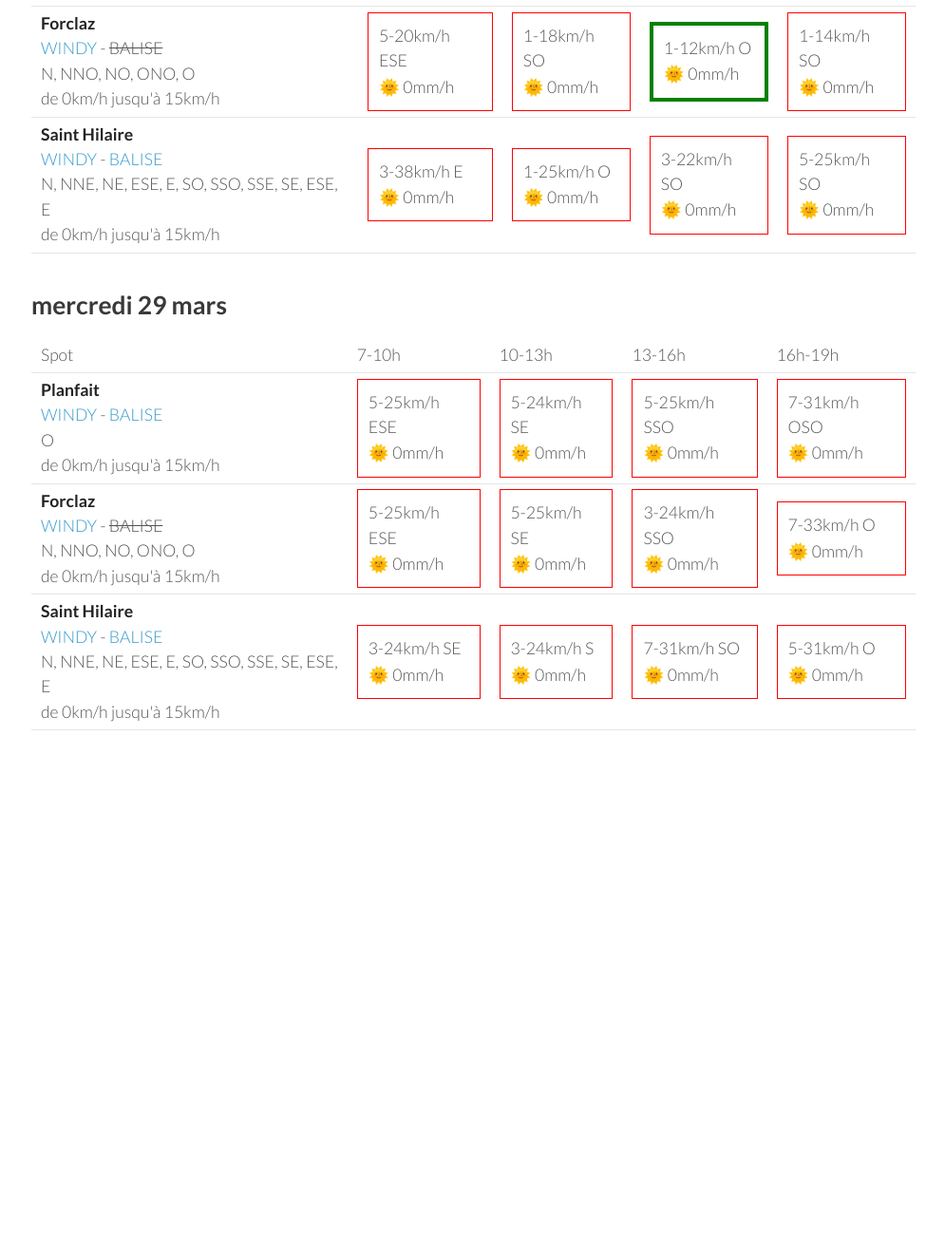
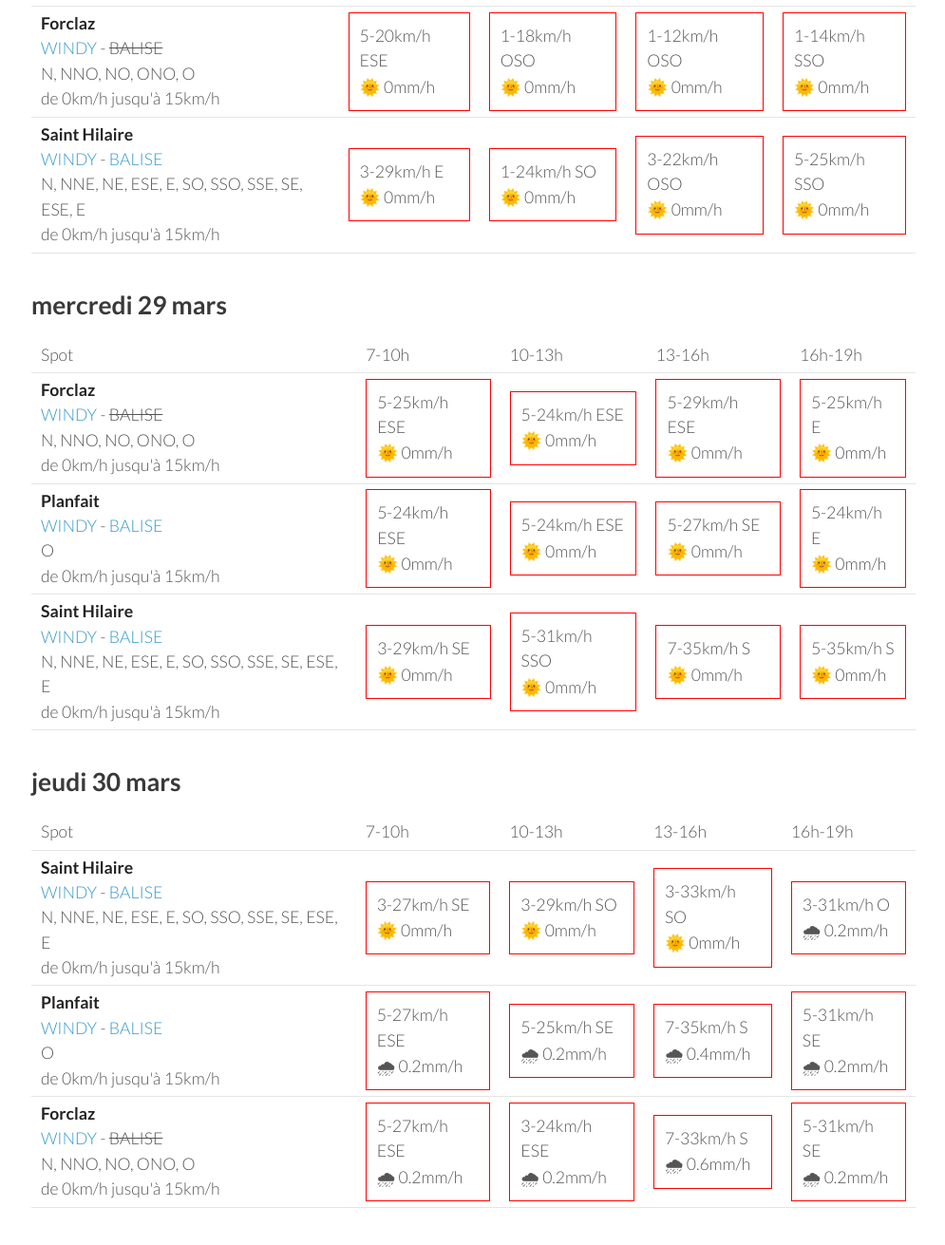
Before and after one commit to parapente-dans-le-nord/parapente-dans-le-nord.github.io, a Jekyll site: the page built from alpes_nord.markdown, in a window 1280 px wide and 1400 px high, scrolled down 1984 px. Shown: the top 1311 px of the window at 95% size, without its empty margins (25-1020 px from the left). Built offline with Jekyll 4.4.1, drawn with Linux system fonts in a browser that asks for light colours; before the commit the page ends 2881 px from its top, so only the background shows below that; some of the changed text lies outside the part shown.

Commit message:
update index.markdown

```diff
--- a/alpes_nord.markdown
+++ b/alpes_nord.markdown
@@ -7,7 +7,7 @@ title:  "Tous les spots"
 {: .links}
 
 # Prevision Windy, modèle Arome
-page mise à jour le samedi 25 mars 06:26
+page mise à jour le samedi 25 mars 10:25
 
 ## samedi 25 mars
 
@@ -116,30 +116,30 @@ page mise à jour le samedi 25 mars 06:26
 <tr>
         <td><strong>Saint Hilaire</strong><br><a href="https://windy.com/45.307/5.888?45.087,5.889,9,m:eUFagkX">WINDY</a> - <span class=""><a href="http://www.balisemeteo.com/balise.php?idBalise=61">BALISE</a> </span><br> <span class="vent-favorable">N, NNE, NE, ESE, E, SO, SSO, SSE, SE, ESE, E</span><br><span class="force-vent">de 0km/h jusqu'à 15km/h</span> </td>
 
-            <td><div class="not-flyable"><p>1-48km/h N</p><p>🌧 3mm/h</p></div></td>
-            <td><div class="not-flyable"><p>1-33km/h ONO</p><p>🌧 2mm/h</p></div></td>
-            <td><div class="not-flyable"><p>5-44km/h NNO</p><p>🌧 2mm/h</p></div></td>
-            <td><div class="not-flyable"><p>7-51km/h NNO</p><p>🌧 3mm/h</p></div></td>
+            <td><div class="not-flyable"><p>1-42km/h N</p><p>🌧 5mm/h</p></div></td>
+            <td><div class="not-flyable"><p>1-35km/h NO</p><p>🌧 3mm/h</p></div></td>
+            <td><div class="not-flyable"><p>5-46km/h NNO</p><p>🌧 3.7mm/h</p></div></td>
+            <td><div class="not-flyable"><p>5-48km/h NNO</p><p>🌧 0.7mm/h</p></div></td>
 
 
     </tr>
 <tr>
         <td><strong>Planfait</strong><br><a href="https://windy.com/45.853/6.223?45.415,6.223,8">WINDY</a> - <span class=""><a href="https://www.openwindmap.org/PP496">BALISE</a> </span><br> <span class="vent-favorable">O</span><br><span class="force-vent">de 0km/h jusqu'à 15km/h</span> </td>
 
-            <td><div class="not-flyable"><p>3-35km/h OSO</p><p>🌧 2mm/h</p></div></td>
-            <td><div class="not-flyable"><p>5-27km/h O</p><p>🌧 2mm/h</p></div></td>
-            <td><div class="not-flyable"><p>9-42km/h NO</p><p>🌧 1.6mm/h</p></div></td>
-            <td><div class="not-flyable"><p>11-46km/h NNO</p><p>🌧 1mm/h</p></div></td>
+            <td><div class="not-flyable"><p>3-27km/h O</p><p>🌧 2mm/h</p></div></td>
+            <td><div class="not-flyable"><p>7-33km/h ONO</p><p>🌧 0.7mm/h</p></div></td>
+            <td><div class="not-flyable"><p>9-38km/h NO</p><p>🌧 1mm/h</p></div></td>
+            <td><div class="not-flyable"><p>9-40km/h NNO</p><p>🌧 0.3mm/h</p></div></td>
 
 
     </tr>
 <tr>
         <td><strong>Forclaz</strong><br><a href="https://windy.com/45.814/6.247?45.375,6.246,8,m:eVwaglz">WINDY</a> - <span class="no-balise"> BALISE </span><br> <span class="vent-favorable">N, NNO, NO, ONO, O</span><br><span class="force-vent">de 0km/h jusqu'à 15km/h</span> </td>
 
-            <td><div class="not-flyable"><p>3-38km/h OSO</p><p>🌧 2mm/h</p></div></td>
-            <td><div class="not-flyable"><p>5-27km/h O</p><p>🌧 1.7mm/h</p></div></td>
-            <td><div class="not-flyable"><p>7-42km/h NO</p><p>🌧 1.3mm/h</p></div></td>
-            <td><div class="not-flyable"><p>9-46km/h NNO</p><p>🌧 1mm/h</p></div></td>
+            <td><div class="not-flyable"><p>3-31km/h O</p><p>🌧 2mm/h</p></div></td>
+            <td><div class="not-flyable"><p>7-35km/h ONO</p><p>🌧 0.6mm/h</p></div></td>
+            <td><div class="not-flyable"><p>7-42km/h NO</p><p>🌧 0.9mm/h</p></div></td>
+            <td><div class="not-flyable"><p>9-42km/h NNO</p><p>🌧 0.3mm/h</p></div></td>
 
 
     </tr>
@@ -164,8 +164,8 @@ page mise à jour le samedi 25 mars 06:26
 
             <td><div class="not-flyable"><p>5-20km/h E</p><p>🌞 0mm/h</p></div></td>
             <td><div class="not-flyable"><p>1-18km/h O</p><p>🌞 0mm/h</p></div></td>
-            <td><div class="flyable"><p>1-14km/h O</p><p>🌞 0mm/h</p></div></td>
-            <td><div class="not-flyable"><p>1-16km/h SO</p><p>🌞 0mm/h</p></div></td>
+            <td><div class="not-flyable"><p>1-14km/h OSO</p><p>🌞 0mm/h</p></div></td>
+            <td><div class="not-flyable"><p>1-14km/h SSO</p><p>🌞 0mm/h</p></div></td>
 
 
     </tr>
@@ -173,19 +173,19 @@ page mise à jour le samedi 25 mars 06:26
         <td><strong>Forclaz</strong><br><a href="https://windy.com/45.814/6.247?45.375,6.246,8,m:eVwaglz">WINDY</a> - <span class="no-balise"> BALISE </span><br> <span class="vent-favorable">N, NNO, NO, ONO, O</span><br><span class="force-vent">de 0km/h jusqu'à 15km/h</span> </td>
 
             <td><div class="not-flyable"><p>5-20km/h ESE</p><p>🌞 0mm/h</p></div></td>
-            <td><div class="not-flyable"><p>1-18km/h SO</p><p>🌞 0mm/h</p></div></td>
-            <td><div class="flyable"><p>1-12km/h O</p><p>🌞 0mm/h</p></div></td>
-            <td><div class="not-flyable"><p>1-14km/h SO</p><p>🌞 0mm/h</p></div></td>
+            <td><div class="not-flyable"><p>1-18km/h OSO</p><p>🌞 0mm/h</p></div></td>
+            <td><div class="not-flyable"><p>1-12km/h OSO</p><p>🌞 0mm/h</p></div></td>
+            <td><div class="not-flyable"><p>1-14km/h SSO</p><p>🌞 0mm/h</p></div></td>
 
 
     </tr>
 <tr>
         <td><strong>Saint Hilaire</strong><br><a href="https://windy.com/45.307/5.888?45.087,5.889,9,m:eUFagkX">WINDY</a> - <span class=""><a href="http://www.balisemeteo.com/balise.php?idBalise=61">BALISE</a> </span><br> <span class="vent-favorable">N, NNE, NE, ESE, E, SO, SSO, SSE, SE, ESE, E</span><br><span class="force-vent">de 0km/h jusqu'à 15km/h</span> </td>
 
-            <td><div class="not-flyable"><p>3-38km/h E</p><p>🌞 0mm/h</p></div></td>
-            <td><div class="not-flyable"><p>1-25km/h O</p><p>🌞 0mm/h</p></div></td>
-            <td><div class="not-flyable"><p>3-22km/h SO</p><p>🌞 0mm/h</p></div></td>
-            <td><div class="not-flyable"><p>5-25km/h SO</p><p>🌞 0mm/h</p></div></td>
+            <td><div class="not-flyable"><p>3-29km/h E</p><p>🌞 0mm/h</p></div></td>
+            <td><div class="not-flyable"><p>1-24km/h SO</p><p>🌞 0mm/h</p></div></td>
+            <td><div class="not-flyable"><p>3-22km/h OSO</p><p>🌞 0mm/h</p></div></td>
+            <td><div class="not-flyable"><p>5-25km/h SSO</p><p>🌞 0mm/h</p></div></td>
 
 
     </tr>
@@ -206,32 +206,32 @@ page mise à jour le samedi 25 mars 06:26
       <td>16h-19h</td>
     </tr>
 <tr>
-        <td><strong>Planfait</strong><br><a href="https://windy.com/45.853/6.223?45.415,6.223,8">WINDY</a> - <span class=""><a href="https://www.openwindmap.org/PP496">BALISE</a> </span><br> <span class="vent-favorable">O</span><br><span class="force-vent">de 0km/h jusqu'à 15km/h</span> </td>
+        <td><strong>Forclaz</strong><br><a href="https://windy.com/45.814/6.247?45.375,6.246,8,m:eVwaglz">WINDY</a> - <span class="no-balise"> BALISE </span><br> <span class="vent-favorable">N, NNO, NO, ONO, O</span><br><span class="force-vent">de 0km/h jusqu'à 15km/h</span> </td>
 
             <td><div class="not-flyable"><p>5-25km/h ESE</p><p>🌞 0mm/h</p></div></td>
-            <td><div class="not-flyable"><p>5-24km/h SE</p><p>🌞 0mm/h</p></div></td>
-            <td><div class="not-flyable"><p>5-25km/h SSO</p><p>🌞 0mm/h</p></div></td>
-            <td><div class="not-flyable"><p>7-31km/h OSO</p><p>🌞 0mm/h</p></div></td>
+            <td><div class="not-flyable"><p>5-24km/h ESE</p><p>🌞 0mm/h</p></div></td>
+            <td><div class="not-flyable"><p>5-29km/h ESE</p><p>🌞 0mm/h</p></div></td>
+            <td><div class="not-flyable"><p>5-25km/h E</p><p>🌞 0mm/h</p></div></td>
 
 
     </tr>
 <tr>
-        <td><strong>Forclaz</strong><br><a href="https://windy.com/45.814/6.247?45.375,6.246,8,m:eVwaglz">WINDY</a> - <span class="no-balise"> BALISE </span><br> <span class="vent-favorable">N, NNO, NO, ONO, O</span><br><span class="force-vent">de 0km/h jusqu'à 15km/h</span> </td>
+        <td><strong>Planfait</strong><br><a href="https://windy.com/45.853/6.223?45.415,6.223,8">WINDY</a> - <span class=""><a href="https://www.openwindmap.org/PP496">BALISE</a> </span><br> <span class="vent-favorable">O</span><br><span class="force-vent">de 0km/h jusqu'à 15km/h</span> </td>
 
-            <td><div class="not-flyable"><p>5-25km/h ESE</p><p>🌞 0mm/h</p></div></td>
-            <td><div class="not-flyable"><p>5-25km/h SE</p><p>🌞 0mm/h</p></div></td>
-            <td><div class="not-flyable"><p>3-24km/h SSO</p><p>🌞 0mm/h</p></div></td>
-            <td><div class="not-flyable"><p>7-33km/h O</p><p>🌞 0mm/h</p></div></td>
+            <td><div class="not-flyable"><p>5-24km/h ESE</p><p>🌞 0mm/h</p></div></td>
+            <td><div class="not-flyable"><p>5-24km/h ESE</p><p>🌞 0mm/h</p></div></td>
+            <td><div class="not-flyable"><p>5-27km/h SE</p><p>🌞 0mm/h</p></div></td>
+            <td><div class="not-flyable"><p>5-24km/h E</p><p>🌞 0mm/h</p></div></td>
 
 
     </tr>
 <tr>
         <td><strong>Saint Hilaire</strong><br><a href="https://windy.com/45.307/5.888?45.087,5.889,9,m:eUFagkX">WINDY</a> - <span class=""><a href="http://www.balisemeteo.com/balise.php?idBalise=61">BALISE</a> </span><br> <span class="vent-favorable">N, NNE, NE, ESE, E, SO, SSO, SSE, SE, ESE, E</span><br><span class="force-vent">de 0km/h jusqu'à 15km/h</span> </td>
 
-            <td><div class="not-flyable"><p>3-24km/h SE</p><p>🌞 0mm/h</p></div></td>
-            <td><div class="not-flyable"><p>3-24km/h S</p><p>🌞 0mm/h</p></div></td>
-            <td><div class="not-flyable"><p>7-31km/h SO</p><p>🌞 0mm/h</p></div></td>
-            <td><div class="not-flyable"><p>5-31km/h O</p><p>🌞 0mm/h</p></div></td>
+            <td><div class="not-flyable"><p>3-29km/h SE</p><p>🌞 0mm/h</p></div></td>
+            <td><div class="not-flyable"><p>5-31km/h SSO</p><p>🌞 0mm/h</p></div></td>
+            <td><div class="not-flyable"><p>7-35km/h S</p><p>🌞 0mm/h</p></div></td>
+            <td><div class="not-flyable"><p>5-35km/h S</p><p>🌞 0mm/h</p></div></td>
 
 
     </tr>
@@ -239,3 +239,49 @@ page mise à jour le samedi 25 mars 06:26
 </tbody>
 </table>
 {:/}
+## jeudi 30 mars
+
+{::nomarkdown}
+<table>
+  <tbody>
+    <tr>
+      <td>Spot</td>
+      <td>7-10h</td>
+      <td>10-13h</td>
+      <td>13-16h</td>
+      <td>16h-19h</td>
+    </tr>
+<tr>
+        <td><strong>Saint Hilaire</strong><br><a href="https://windy.com/45.307/5.888?45.087,5.889,9,m:eUFagkX">WINDY</a> - <span class=""><a href="http://www.balisemeteo.com/balise.php?idBalise=61">BALISE</a> </span><br> <span class="vent-favorable">N, NNE, NE, ESE, E, SO, SSO, SSE, SE, ESE, E</span><br><span class="force-vent">de 0km/h jusqu'à 15km/h</span> </td>
+
+            <td><div class="not-flyable"><p>3-27km/h SE</p><p>🌞 0mm/h</p></div></td>
+            <td><div class="not-flyable"><p>3-29km/h SO</p><p>🌞 0mm/h</p></div></td>
+            <td><div class="not-flyable"><p>3-33km/h SO</p><p>🌞 0mm/h</p></div></td>
+            <td><div class="not-flyable"><p>3-31km/h O</p><p>🌧 0.2mm/h</p></div></td>
+
+
+    </tr>
+<tr>
+        <td><strong>Planfait</strong><br><a href="https://windy.com/45.853/6.223?45.415,6.223,8">WINDY</a> - <span class=""><a href="https://www.openwindmap.org/PP496">BALISE</a> </span><br> <span class="vent-favorable">O</span><br><span class="force-vent">de 0km/h jusqu'à 15km/h</span> </td>
+
+            <td><div class="not-flyable"><p>5-27km/h ESE</p><p>🌧 0.2mm/h</p></div></td>
+            <td><div class="not-flyable"><p>5-25km/h SE</p><p>🌧 0.2mm/h</p></div></td>
+            <td><div class="not-flyable"><p>7-35km/h S</p><p>🌧 0.4mm/h</p></div></td>
+            <td><div class="not-flyable"><p>5-31km/h SE</p><p>🌧 0.2mm/h</p></div></td>
+
+
+    </tr>
+<tr>
+        <td><strong>Forclaz</strong><br><a href="https://windy.com/45.814/6.247?45.375,6.246,8,m:eVwaglz">WINDY</a> - <span class="no-balise"> BALISE </span><br> <span class="vent-favorable">N, NNO, NO, ONO, O</span><br><span class="force-vent">de 0km/h jusqu'à 15km/h</span> </td>
+
+            <td><div class="not-flyable"><p>5-27km/h ESE</p><p>🌧 0.2mm/h</p></div></td>
+            <td><div class="not-flyable"><p>3-24km/h ESE</p><p>🌧 0.2mm/h</p></div></td>
+            <td><div class="not-flyable"><p>7-33km/h S</p><p>🌧 0.6mm/h</p></div></td>
+            <td><div class="not-flyable"><p>5-31km/h SE</p><p>🌧 0.2mm/h</p></div></td>
+
+
+    </tr>
+
+</tbody>
+</table>
+{:/}
```
